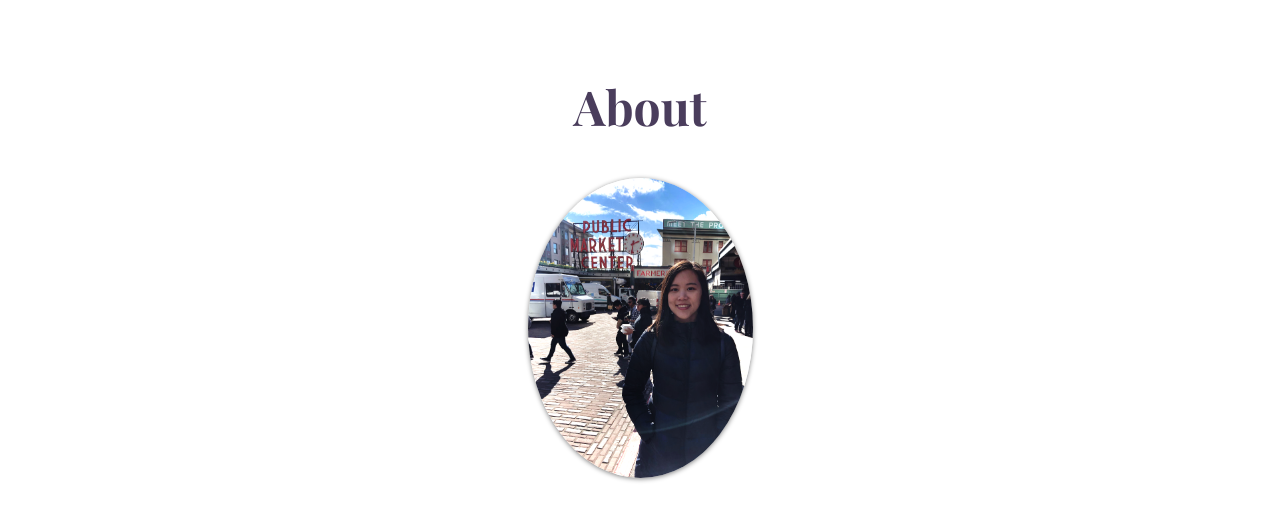
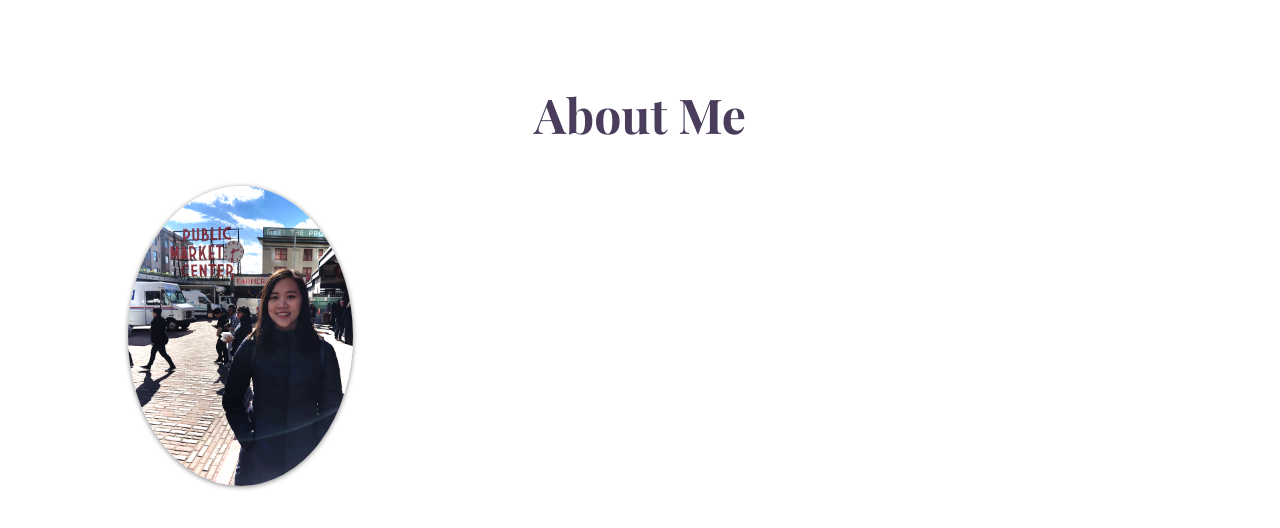
Before and after one commit to PenguinSu/PenguinSu.github.io, a plain HTML site: page index.html in a window 1280 px wide. Shown: the part 822-1350 px from the top of the page. Drawn offline with nearby package versions, Linux system fonts and the light colour scheme; a web font is replaced by a local one.

Commit message:
Update on styling and about section

```diff
--- a/index.html
+++ b/index.html
@@ -16,14 +16,14 @@
 			</nav>
 		</header>
 		<section id="home">
-			<div class='intro-text'>
+			<div class="intro-text">
 				<h1>Peng-Wen Su</h1>
 				<h2>I'm a software engineer with experiences in web development and machine learning.</h2>
 			</div>
 		</section>
 		<section id="about">
-			<h1>About</h1>
-			<div>
+			<h1>About Me</h1>
+			<div class="profile">
 				<img src="img/profile.png" alt="Me standing in front of the Pike Place Market" class="profile-pic"/>
 			</div>
 		</section>
--- a/main.css
+++ b/main.css
@@ -28,8 +28,7 @@ nav {
 	font-family: 'Playfair Display', serif;
 	position: fixed;
 	width: 100%;
-	margin: 1em 0;
-	padding: 1em 2rem;
+	padding: 2rem;
 	z-index: 1;
 }
 
@@ -68,6 +67,11 @@ nav a {
 	box-shadow: 0 1px 5px grey;
 }
 
+.profile {
+	float: left;
+	padding: 0 10%;
+}
+
 #home {
 	text-align: center;
 	background-color: hsla(266, 80%, 60%, 0.4);
@@ -87,7 +91,7 @@ nav a {
 	text-align: center;
 	color: hsla(266, 20%, 30%);
 	font-size: 2rem;
-	padding: 3.5rem 0;
+	padding: 4rem 0;
 }
 
 /* Responsive */
```
Also changed, not shown: 1 other file.
